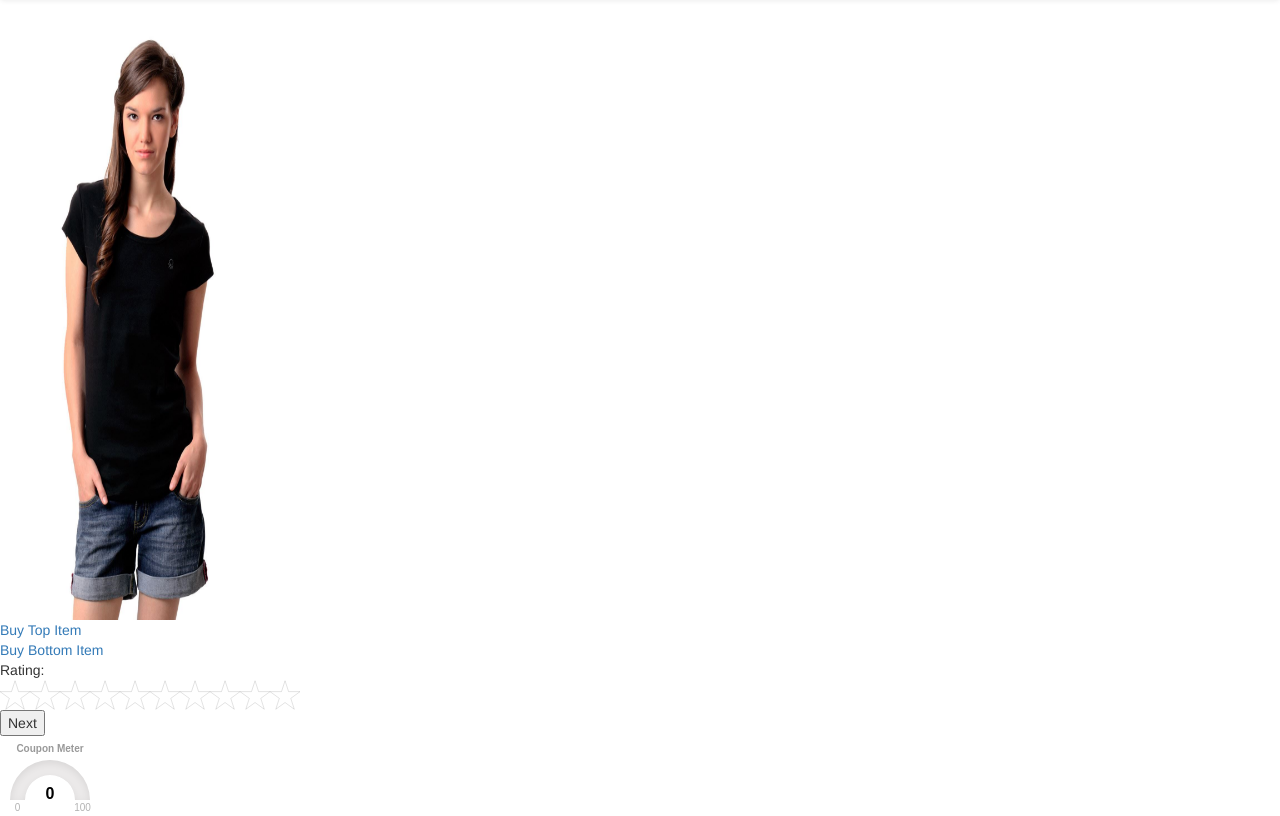
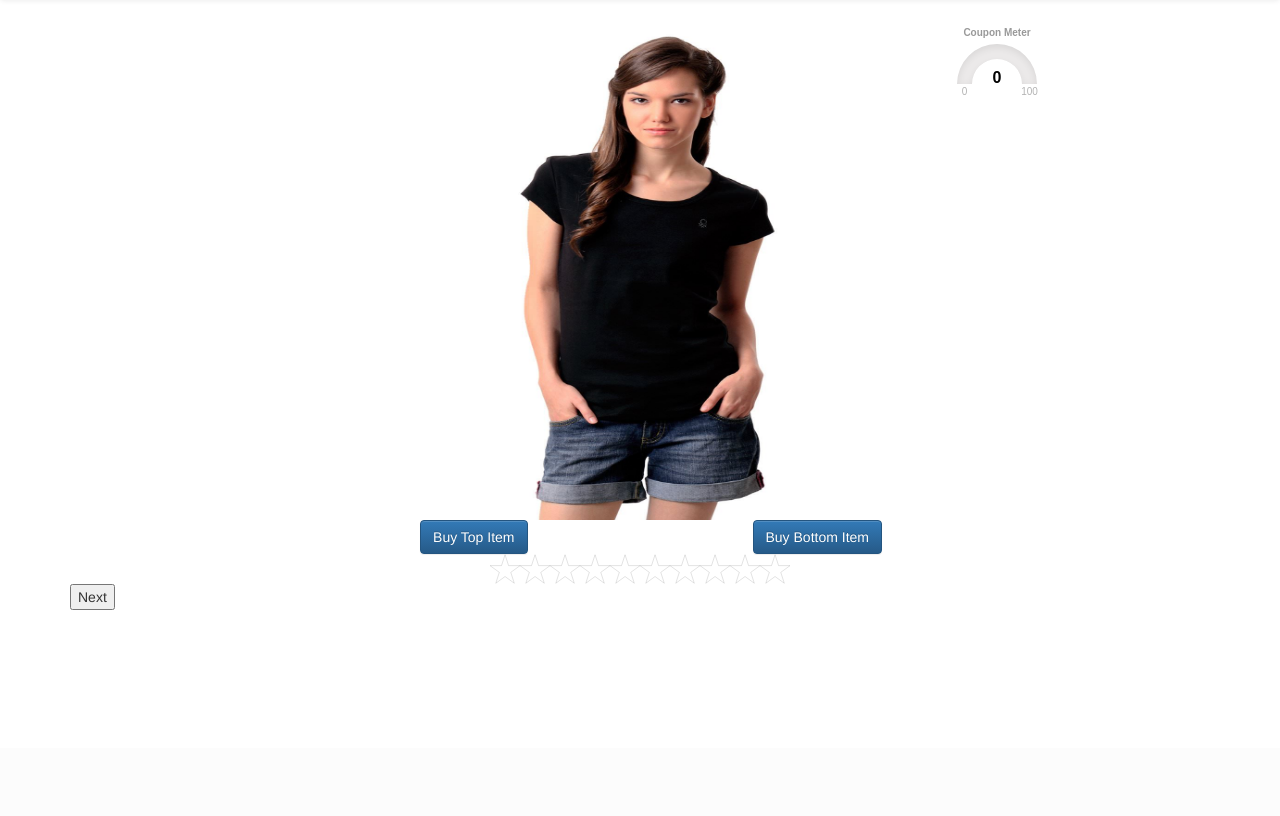
Before and after one commit to amitabir/suityou, a PHP site: page /matching.php in a window 1280 px wide. Shown: the part 52-868 px from the top of the page. After the commit the page ends 662 px from the top, so only its background shows below. Run offline with PHP 8.4, Linux system fonts and the light colour scheme; the visitor is signed in with stand-in values (Sample User, id 1); data comes from the database, SQL or seed files in the repository; some libraries are stand-ins or nearby versions.

Commit message:
Salted trends and matches

```diff
--- a/matching.php
+++ b/matching.php
@@ -21,12 +21,6 @@ $.ajax({ url: "show_match.php?matchId=<?php echo $matchId; ?>",
 </script>
 
 
-    <div id="content_header"></div>
-    	<div id="site_content">
-			<div id="content">
-				<div id="match"></div>
-			</div>
-    	</div>
-	</div>
+	<div class="container" id="match"></div>
   </body>
 </html>
--- a/rating.php
+++ b/rating.php
@@ -1,5 +1,5 @@
 <?php
-function showRating($matchId, $userId, $matchItemId) {
+function showRating($matchId, $userId, $matchItemId, $size) {
 	echo $redirectTo;
 
 	$queryUserMatch = mysql_query('SELECT rating FROM user_matchings WHERE user_id='.$userId.' AND match_id= ' . $matchId);
@@ -24,8 +24,8 @@ function showRating($matchId, $userId, $matchItemId) {
 						startColor: 'yellow',
 						endColor: 'red',
 						strokeColor: 'black',
-						width: 17,
-						height: 17,
+						width: <?php echo $size; ?>,
+						height: <?php echo $size; ?>,
 						precision: 0.5,
 						onSet: function(rating) {
 							var endTime = new Date().getTime();
--- a/show_item_match.php
+++ b/show_item_match.php
@@ -20,4 +20,4 @@ $matchItem = Item::getItemByID($matchItemId);
 	<a href="show_item.php?itemId=<?php echo $matchItemId; ?>" class="thumbnail">
 	<img src="<?php echo "images/items/".$matchItem->picture; ?>" alt="" width="100" height="100" />
 	</a>
-	<span align="center"><?php showRating($matchId, $userId, $matchItemId); ?></span><br/>
+	<span align="center"><?php showRating($matchId, $userId, $matchItemId, 17); ?></span><br/>
--- a/show_match.php
+++ b/show_match.php
@@ -18,13 +18,37 @@
 	$topItemId = $row['top_item_id'];
 	$bottomItemId = $row['bottom_item_id'];
 	$modelPic = $row['model_picture'];
+?>
+		<div class="row">
+			<div class="col-md-9" align="right">
+				<img id='match_pic' src=images/models/<?php echo $modelPic;?> height='500' width='500'/>
+			</div>
+			<div class="col-md-3">
+				<div id="gauge" style="width: 100px; height:80px;"></div>
+        		<script>
+				var g = new JustGage({
+				  id: "gauge",
+				  value: <?php echo $couponMeterValue ?>,
+				  min: 0,
+				  max: 100,
+				  title: "Coupon Meter"
+				});
+				</script>
+			</div>
+		</div>
 
-	echo "<img id='match_pic' src=images/models/$modelPic height='600' width='300'/> <br/>";
-	echo "<a href='show_item.php?itemId=$topItemId'> Buy Top Item </a> <br/>";
-	echo "<a href='show_item.php?itemId=$bottomItemId'> Buy Bottom Item </a> <br/>";
+		<div class="row">
+			<div class="col-md-5" align="right">
+				<a href='show_item.php?itemId=<?php echo $topItemId?>'><button class="btn btn-primary"> Buy Top Item </button> </a>
+			</div>
+			<div class="col-md-2">
+			</div>
+			<div class="col-md-5" align="left">
+				<a href='show_item.php?itemId=<?php echo $bottomItemId?>'><button class="btn btn-primary"> Buy Bottom Item </button> </a>
+			</div>
+		</div>
+	</div>
 
-	echo 'Rating:';
-?>
 
 <script type="text/javascript">
 		$(function () {
@@ -61,17 +85,12 @@
 		    });
 		});
 	</script>
-<div id="jRate"></div>
+		<div class="row">
+			<div class="col-lg-12" align="center">
+				<div id="jRate"></div>
+			</div>
+		</div>
+
 <div id="next">
 	<button id="skipBtn">Next</button>
 </div>
-				<div id="gauge" style="width: 100px; height:80px;"></div>
-        		<script>
-				var g = new JustGage({
-				  id: "gauge",
-				  value: <?php echo $couponMeterValue ?>,
-				  min: 0,
-				  max: 100,
-				  title: "Coupon Meter"
-				});
-				</script>
--- a/style/style.css
+++ b/style/style.css
@@ -64,6 +64,12 @@
 	margin-left: 50%;
 }
 
+.middle-div {
+	vertical-align: middle;
+	display: inline-block;
+	float: none;
+}
+
 /* Pagination style */
 /*.my_pagination{margin:0;padding:0;}
 .my_pagination li{
```
Also changed, not shown: handle_match_rating.php (+6 -2 lines), show_trend_match.php (added, +18 -0 lines), trends.php (+52 -10 lines).
